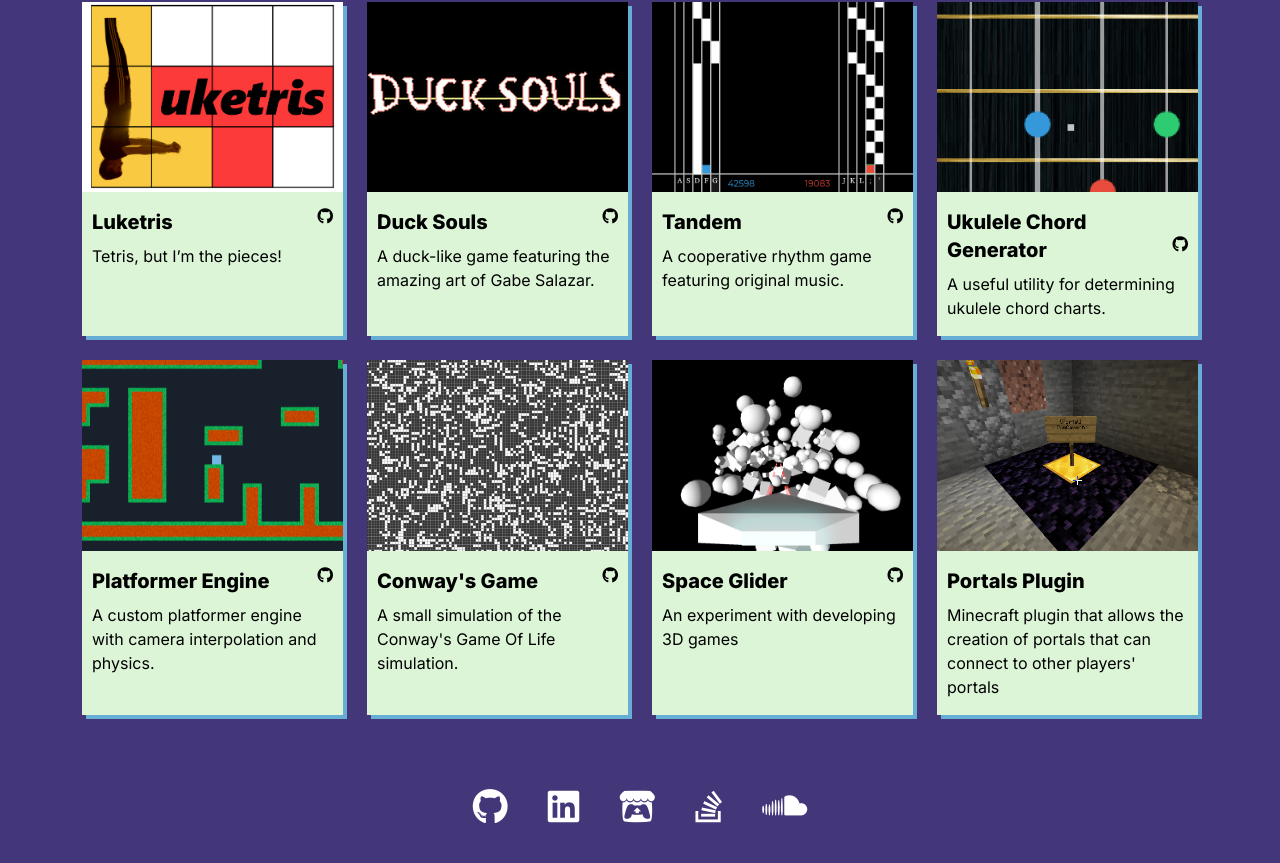
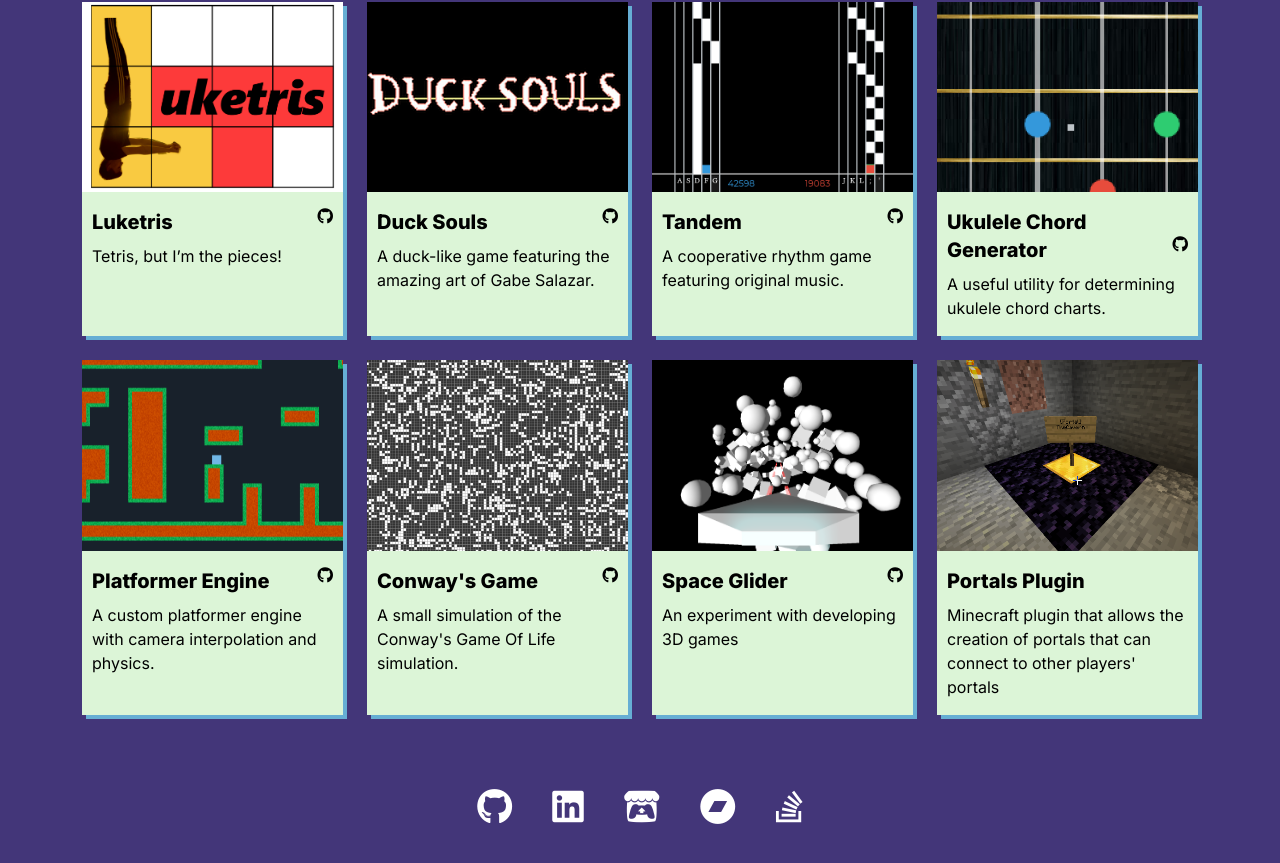
Before and after one commit to luketrenaman/luketrenaman.github.io, a Next.js app: page / in a window 1280 px wide. Shown: the part 915-1778 px from the top of the page. Built offline with nearby package versions, Linux system fonts and the light colour scheme.

Commit message:
Switch soundcloud to bandcamp and put it before stackoverflow

```diff
--- a/components/Footer.tsx
+++ b/components/Footer.tsx
@@ -4,8 +4,8 @@ export function Footer(){
       <a href="https://github.com/luketrenaman" title="GitHub"><i className="fa-brands fa-github"></i></a>
       <a href="https://www.linkedin.com/in/luke-trenaman-8854a11a3/" title="LinkedIn"><i className="fa-brands fa-linkedin"></i></a>
       <a href="https://luketrenaman.itch.io/" title="itch.io"><i className="fa-brands fa-itch-io"></i></a>
+      <a href="https://luketrenaman.bandcamp.com/" title="BandCamp"><i className="fa-brands fa-bandcamp"></i></a>
       <a href="https://stackoverflow.com/users/17460969/luke-trenaman" title="StackOverflow"><i className="fa-brands fa-stack-overflow"></i></a>
-      <a href="https://soundcloud.com/ltrenaman" title="SoundCloud"><i className="fa-brands fa-soundcloud"></i></a>
     </footer>
   );
 }
```
